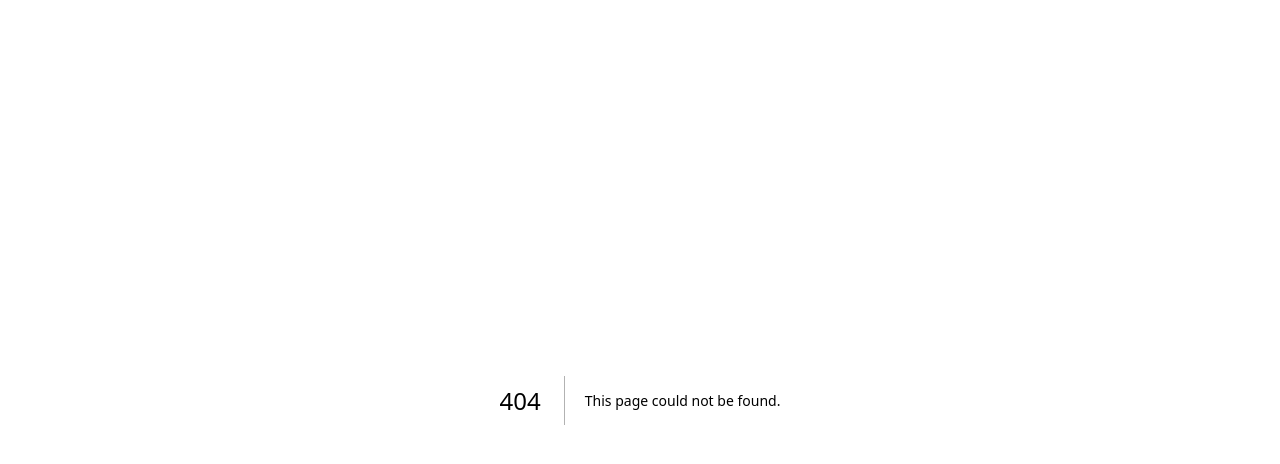
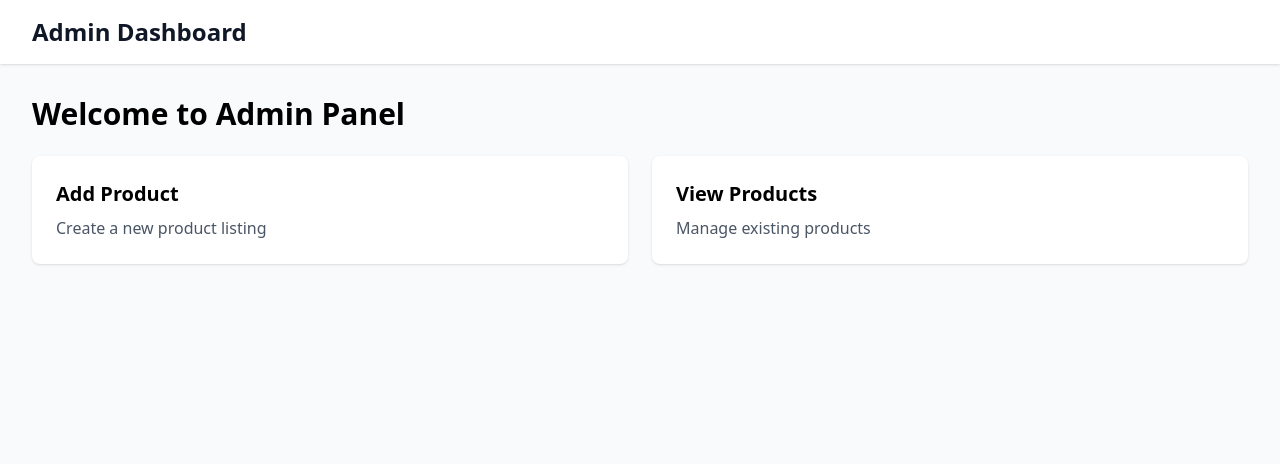
Before and after one commit to AnilaAnilaN/FullStack_NextJS_EcommerceStore, a Next.js app: page /admin in a window 1280 px wide. Before the commit this address had no page. Shown: the top 464 px of the page. Built offline with nearby package versions, Linux system fonts and the light colour scheme.

Commit message:
feat: create basic admin dashboard layout

```diff
--- /dev/null
+++ b/app/admin/layout.tsx
@@ -0,0 +1,20 @@
+export default function AdminLayout({
+  children,
+}: {
+  children: React.ReactNode;
+}) {
+  return (
+    <div className="min-h-screen bg-gray-50">
+      <header className="bg-white shadow-sm">
+        <div className="max-w-7xl mx-auto px-4 sm:px-6 lg:px-8 py-4">
+          <h1 className="text-2xl font-bold text-gray-900">
+            Admin Dashboard
+          </h1>
+        </div>
+      </header>
+      <main className="max-w-7xl mx-auto px-4 sm:px-6 lg:px-8 py-8">
+        {children}
+      </main>
+    </div>
+  );
+}
--- /dev/null
+++ b/app/admin/page.tsx
@@ -0,0 +1,27 @@
+import Link from 'next/link';
+
+export default function AdminPage() {
+  return (
+    <div>
+      <h2 className="text-3xl font-bold mb-6">Welcome to Admin Panel</h2>
+
+      <div className="grid grid-cols-1 md:grid-cols-2 gap-6">
+        <Link
+          href="/admin/products/new"
+          className="block p-6 bg-white rounded-lg shadow hover:shadow-md transition"
+        >
+          <h3 className="text-xl font-semibold mb-2">Add Product</h3>
+          <p className="text-gray-600">Create a new product listing</p>
+        </Link>
+
+        <Link
+          href="/admin/products"
+          className="block p-6 bg-white rounded-lg shadow hover:shadow-md transition"
+        >
+          <h3 className="text-xl font-semibold mb-2">View Products</h3>
+          <p className="text-gray-600">Manage existing products</p>
+        </Link>
+      </div>
+    </div>
+  );
+}
```
